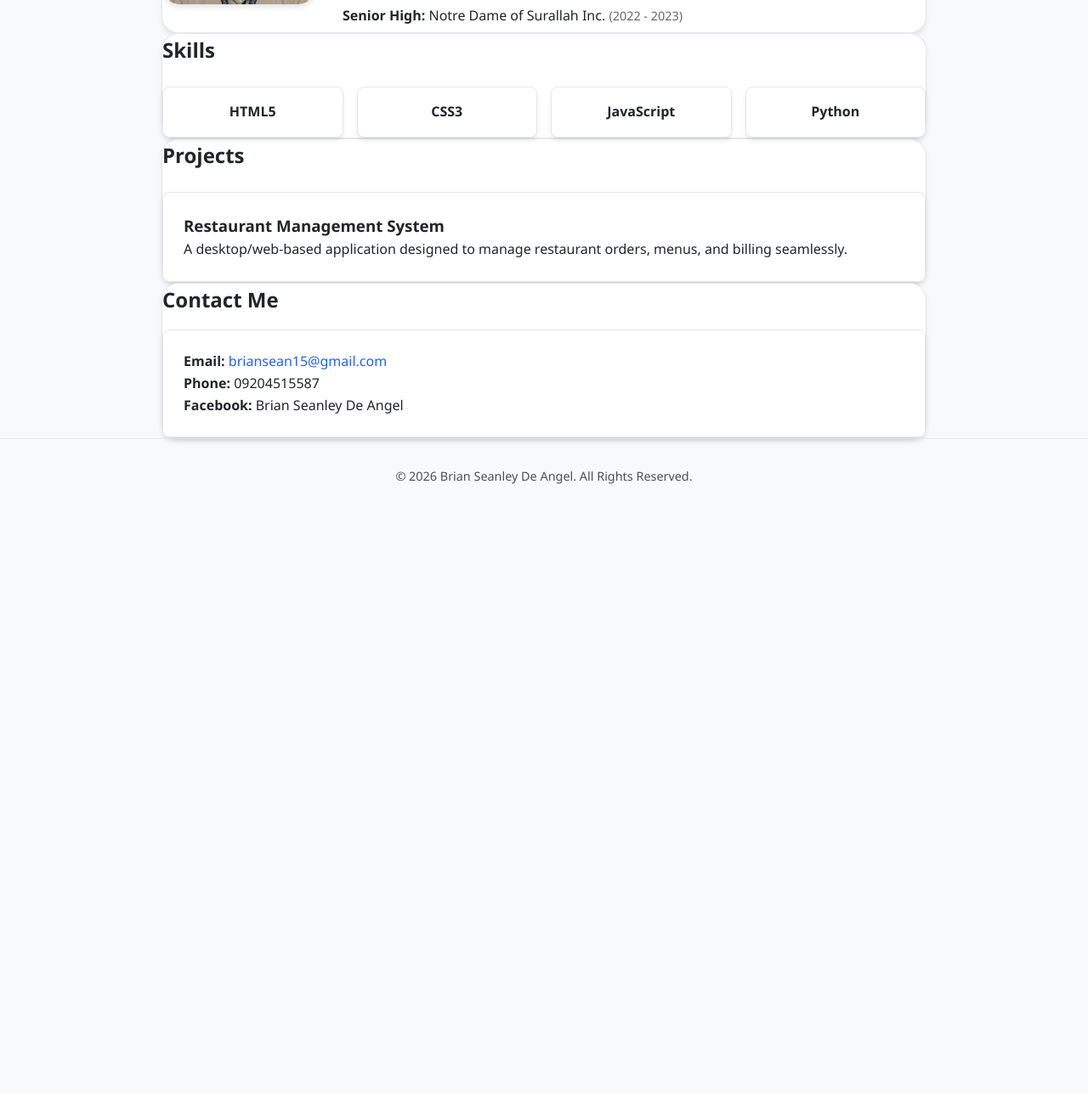
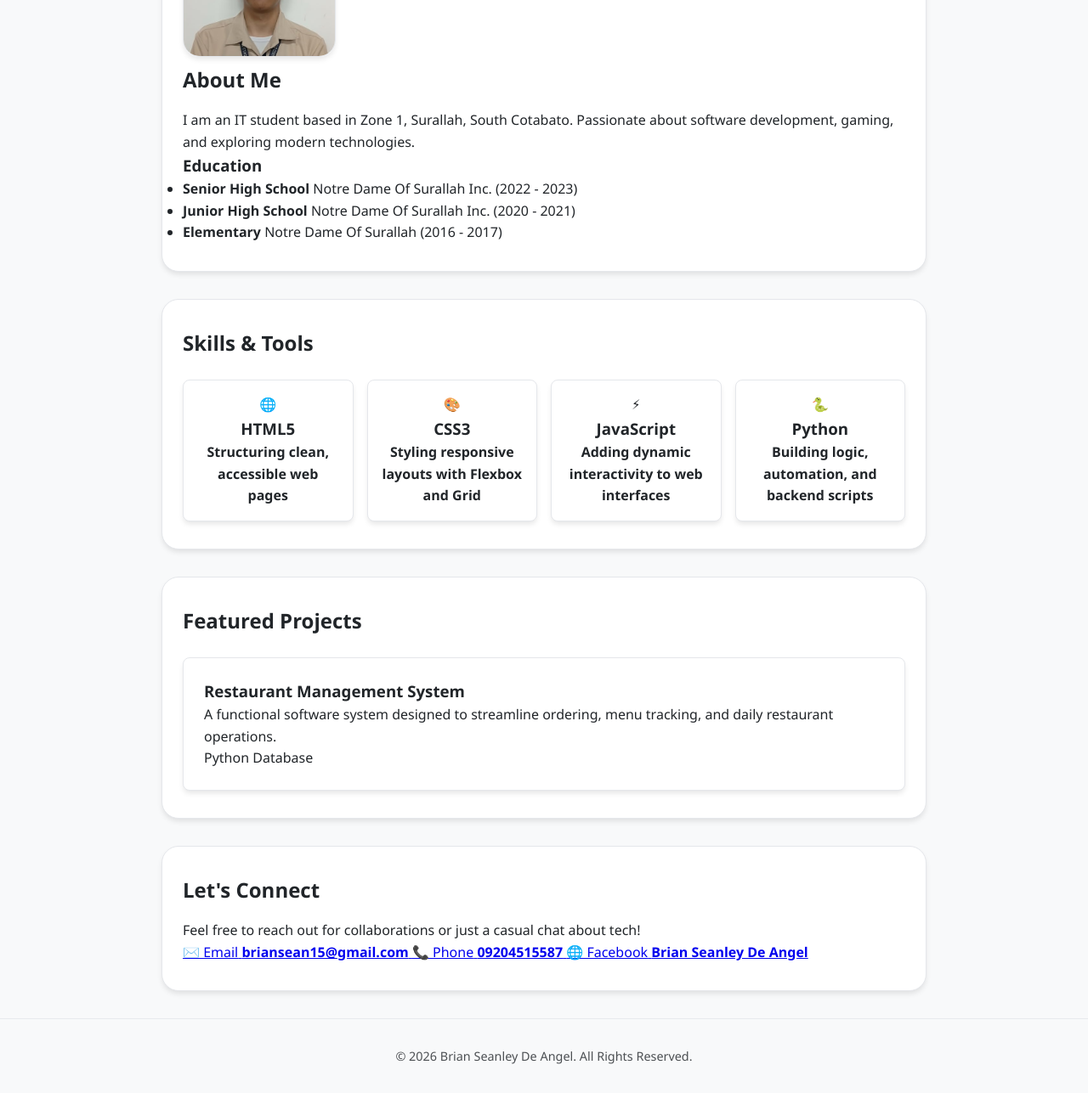
Before and after one commit to briansean15-dev/Portfolio_WS1, a plain HTML site: page index.html in a window 1280 px wide. Shown: the part 624-1911 px from the top of the page at 85% size. Before the commit the page ends 1228 px from the top, so only its background shows below. Drawn offline with Linux system fonts and the light colour scheme.

Commit message:
Update index.html

```diff
--- a/index.html
+++ b/index.html
@@ -1,103 +1,155 @@
 <!DOCTYPE html>
-<html lang="en">
+<html lang="en" data-theme="dark">
 <head>
     <meta charset="UTF-8">
     <meta name="viewport" content="width=device-width, initial-scale=1.0">
-    <title>Brian Seanley De Angel - Portfolio</title>
+    <title>Brian Seanley De Angel | Portfolio</title>
     <link rel="stylesheet" href="style.css">
+    <link rel="preconnect" href="https://fonts.googleapis.com">
+    <link rel="preconnect" href="https://fonts.gstatic.com" crossorigin>
+    <link href="https://fonts.googleapis.com/css2?family=Inter:wght@300;400;600;700&display=swap" rel="stylesheet">
 </head>
 <body>
 
     <!-- Header / Navbar -->
-    <header>
-        <div class="brand">
-            <img src="Gray Raven.webp" alt="Brian's Logo" class="logo">
-            <span class="brand-name">Brian Seanley</span>
+    <header class="navbar">
+        <div class="nav-container">
+            <div class="logo">
+                <img src="Gray Raven.webp" alt="Gray Raven Logo" class="avatar-sm">
+                <span>Brian Seanley</span>
             </div>
-
-        <nav class="navigation">
+            <nav class="nav-links">
                 <a href="#home">Home</a>
                 <a href="#about">About</a>
                 <a href="#skills">Skills</a>
                 <a href="#projects">Projects</a>
                 <a href="#contact">Contact</a>
-            <button id="theme-toggle" class="theme-btn" aria-label="Toggle Theme">🌙 Dark</button>
             </nav>
+            <!-- Theme Toggle Button -->
+            <button id="theme-toggle" class="theme-btn" aria-label="Toggle Theme">
+                <span id="theme-icon">🌙</span>
+            </button>
+        </div>
     </header>
 
-    <!-- Hero / Home Section -->
+    <main>
+        <!-- Home / Hero Section -->
         <section id="home" class="hero">
             <div class="hero-content">
-            <h1>Brian Seanley De Angel</h1>
-            <h2>Bachelor of Science in Information Technology</h2>
-            <p class="tagline">Aspiring Developer & Casual Gamer</p>
+                <span class="badge">BSIT Student & Casual Gamer</span>
+                <h1>Hi, I'm <span class="highlight">Brian Seanley De Angel</span></h1>
+                <p class="tagline">Passionate about coding, technology, and building simple software solutions.</p>
+                <div class="hero-btns">
+                    <a href="#projects" class="btn btn-primary">View Projects</a>
+                    <a href="#contact" class="btn btn-secondary">Get in Touch</a>
+                </div>
             </div>
         </section>
 
         <!-- About Section -->
-    <section id="about" class="container">
-        <div class="about-grid">
-            <img src="Simple.jpg" alt="Brian's Photo" class="profile-img">
+        <section id="about" class="about-section">
+            <div class="container grid-2">
+                <div class="about-img-wrapper">
+                    <img src="Simple.jpg" alt="Brian Seanley De Angel" class="profile-img">
+                </div>
                 <div class="about-text">
                     <h2>About Me</h2>
-                <p>I live in Zone 1, Surallah, South Cotabato. I am an IT student passionate about building clean code, learning new programming languages, and exploring web development.</p>
+                    <p>I am an IT student based in Zone 1, Surallah, South Cotabato. Passionate about software development, gaming, and exploring modern technologies.</p>
 
-                <h3>Education Timeline</h3>
-                <ul class="education-list">
-                    <li><strong>Elementary:</strong> Notre Dame of Surallah <span>(2016 - 2017)</span></li>
-                    <li><strong>Junior High:</strong> Notre Dame of Surallah Inc. <span>(2020 - 2021)</span></li>
-                    <li><strong>Senior High:</strong> Notre Dame of Surallah Inc. <span>(2022 - 2023)</span></li>
+                    <h3>Education</h3>
+                    <ul class="timeline">
+                        <li>
+                            <strong>Senior High School</strong>
+                            <span>Notre Dame Of Surallah Inc. (2022 - 2023)</span>
+                        </li>
+                        <li>
+                            <strong>Junior High School</strong>
+                            <span>Notre Dame Of Surallah Inc. (2020 - 2021)</span>
+                        </li>
+                        <li>
+                            <strong>Elementary</strong>
+                            <span>Notre Dame Of Surallah (2016 - 2017)</span>
+                        </li>
                     </ul>
                 </div>
             </div>
         </section>
 
         <!-- Skills Section -->
-    <section id="skills" class="container">
-        <h2>Skills</h2>
+        <section id="skills" class="skills-section">
+            <div class="container">
+                <h2>Skills & Tools</h2>
                 <div class="skills-grid">
-            <div class="skill-card">HTML5</div>
-            <div class="skill-card">CSS3</div>
-            <div class="skill-card">JavaScript</div>
-            <div class="skill-card">Python</div>
+                    <div class="skill-card">
+                        <div class="skill-icon">🌐</div>
+                        <h3>HTML5</h3>
+                        <p>Structuring clean, accessible web pages</p>
+                    </div>
+                    <div class="skill-card">
+                        <div class="skill-icon">🎨</div>
+                        <h3>CSS3</h3>
+                        <p>Styling responsive layouts with Flexbox and Grid</p>
+                    </div>
+                    <div class="skill-card">
+                        <div class="skill-icon">⚡</div>
+                        <h3>JavaScript</h3>
+                        <p>Adding dynamic interactivity to web interfaces</p>
+                    </div>
+                    <div class="skill-card">
+                        <div class="skill-icon">🐍</div>
+                        <h3>Python</h3>
+                        <p>Building logic, automation, and backend scripts</p>
+                    </div>
+                </div>
             </div>
         </section>
 
         <!-- Projects Section -->
-    <section id="projects" class="container">
-        <h2>Projects</h2>
+        <section id="projects" class="projects-section">
+            <div class="container">
+                <h2>Featured Projects</h2>
                 <div class="projects-grid">
                     <div class="project-card">
+                        <div class="project-body">
                             <h3>Restaurant Management System</h3>
-                <p>A desktop/web-based application designed to manage restaurant orders, menus, and billing seamlessly.</p>
+                            <p>A functional software system designed to streamline ordering, menu tracking, and daily restaurant operations.</p>
+                            <div class="tags">
+                                <span>Python</span>
+                                <span>Database</span>
+                            </div>
+                        </div>
+                    </div>
                 </div>
             </div>
         </section>
 
         <!-- Contact Section -->
-    <section id="contact" class="container">
-        <h2>Contact Me</h2>
-        <div class="contact-card">
-            <p><strong>Email:</strong> <a href="mailto:briansean15@gmail.com">briansean15@gmail.com</a></p>
-            <p><strong>Phone:</strong> 09204515587</p>
-            <p><strong>Facebook:</strong> Brian Seanley De Angel</p>
+        <section id="contact" class="contact-section">
+            <div class="container text-center">
+                <h2>Let's Connect</h2>
+                <p>Feel free to reach out for collaborations or just a casual chat about tech!</p>
+                <div class="contact-cards">
+                    <a href="mailto:briansean15@gmail.com" class="contact-item">
+                        <span>✉️ Email</span>
+                        <strong>briansean15@gmail.com</strong>
+                    </a>
+                    <a href="tel:09204515587" class="contact-item">
+                        <span>📞 Phone</span>
+                        <strong>09204515587</strong>
+                    </a>
+                    <a href="https://facebook.com" target="_blank" rel="noopener" class="contact-item">
+                        <span>🌐 Facebook</span>
+                        <strong>Brian Seanley De Angel</strong>
+                    </a>
+                </div>
             </div>
         </section>
+    </main>
 
-    <!-- Footer -->
     <footer>
         <p>&copy; 2026 Brian Seanley De Angel. All Rights Reserved.</p>
     </footer>
 
-    <!-- Theme Switcher Script -->
-    <script>
-        const themeBtn = document.getElementById('theme-toggle');
-
-        themeBtn.addEventListener('click', () => {
-            document.body.classList.toggle('dark-mode');
-            const isDark = document.body.classList.contains('dark-mode');
-            themeBtn.textContent = isDark ? '☀️ Light' : '🌙 Dark';
-        });
-    </script>
+    <script src="script.js"></script>
 </body>
 </html>
```
Lines whose indentation alone changed are shown as unchanged.
